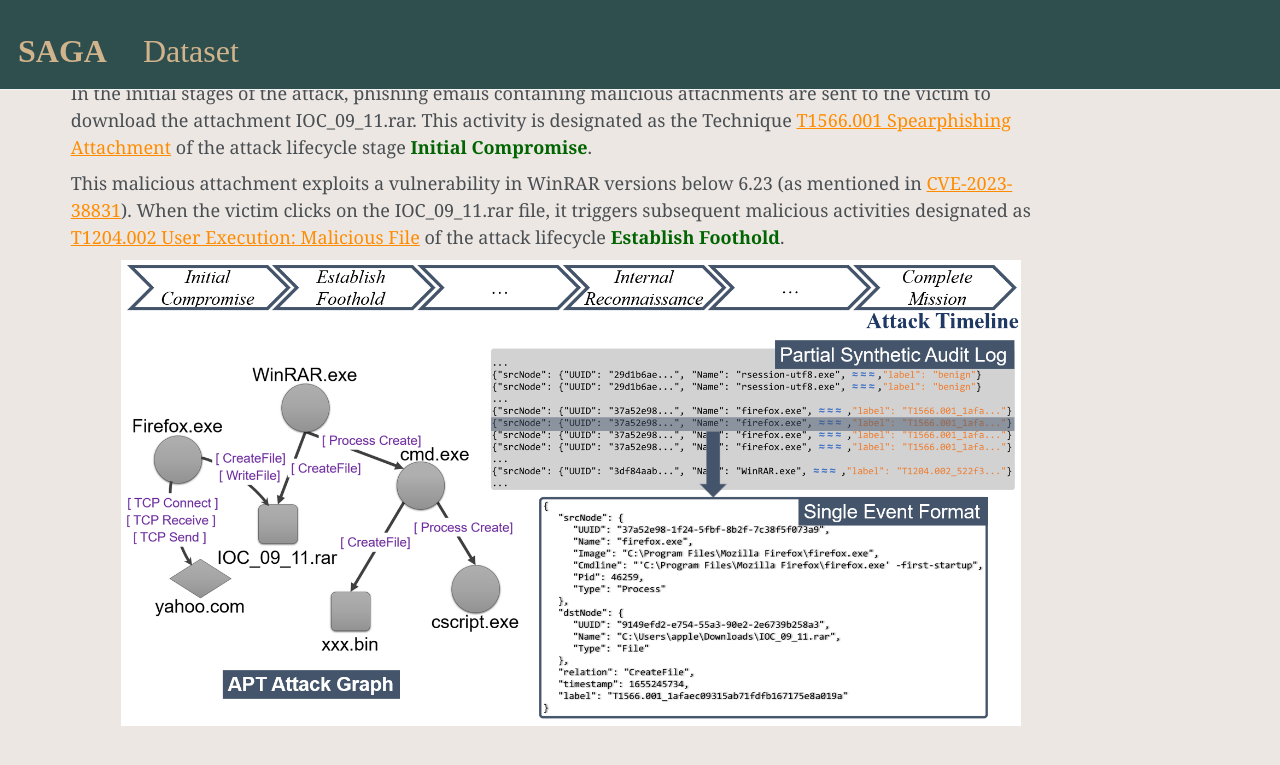
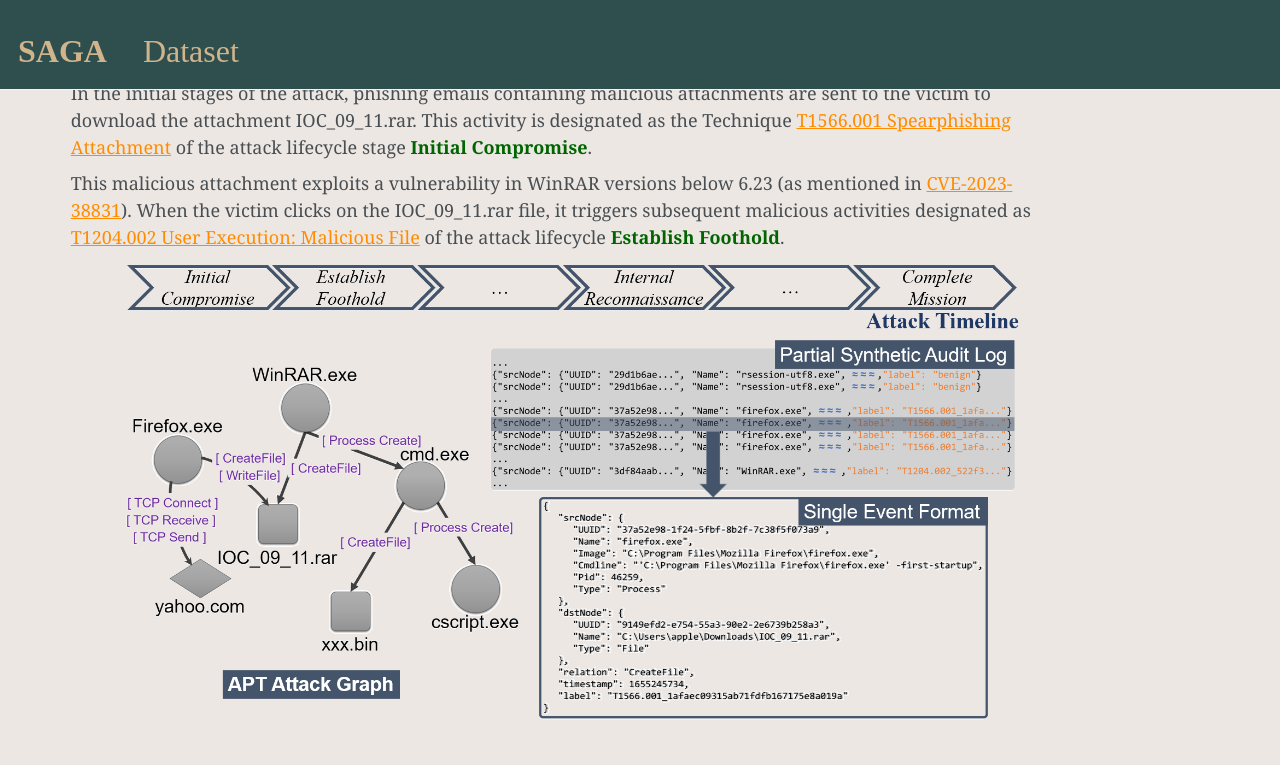
Before and after one commit to saga-tw/saga-tw.github.io, a Jekyll site: the page built from _pages/about.md, in a window 1280 px wide and 900 px high, scrolled down 833 px. Shown: the top 765 px of the window. Built offline with Jekyll 4.4.1, drawn with Linux system fonts in a browser that asks for light colours.

Commit message:
Update about.md

```diff
--- a/_pages/about.md
+++ b/_pages/about.md
@@ -61,5 +61,5 @@ redirect_from:
 <p style="font-family: 'Georgia'; margin-bottom: 0.5em !important;">This malicious attachment exploits a vulnerability in WinRAR versions below 6.23 (as mentioned in <a href="https://nvd.nist.gov/vuln/detail/cve-2023-38831" style="color: #FF8C00;">CVE-2023-38831</a>). When the victim clicks on the IOC_09_11.rar file, it triggers subsequent malicious activities designated as <a href="https://attack.mitre.org/techniques/T1204/002/" style="color: #FF8C00;">T1204.002 User Execution: Malicious File</a> of the attack lifecycle <b style="color: #006400">Establish Foothold</b>.</p>
 
 <div align="center">
-    <img src="/images/example.png" width="90%" height="90%">
+    <img src="/images/example_v2.png" width="90%" height="90%">
 </div>
```
